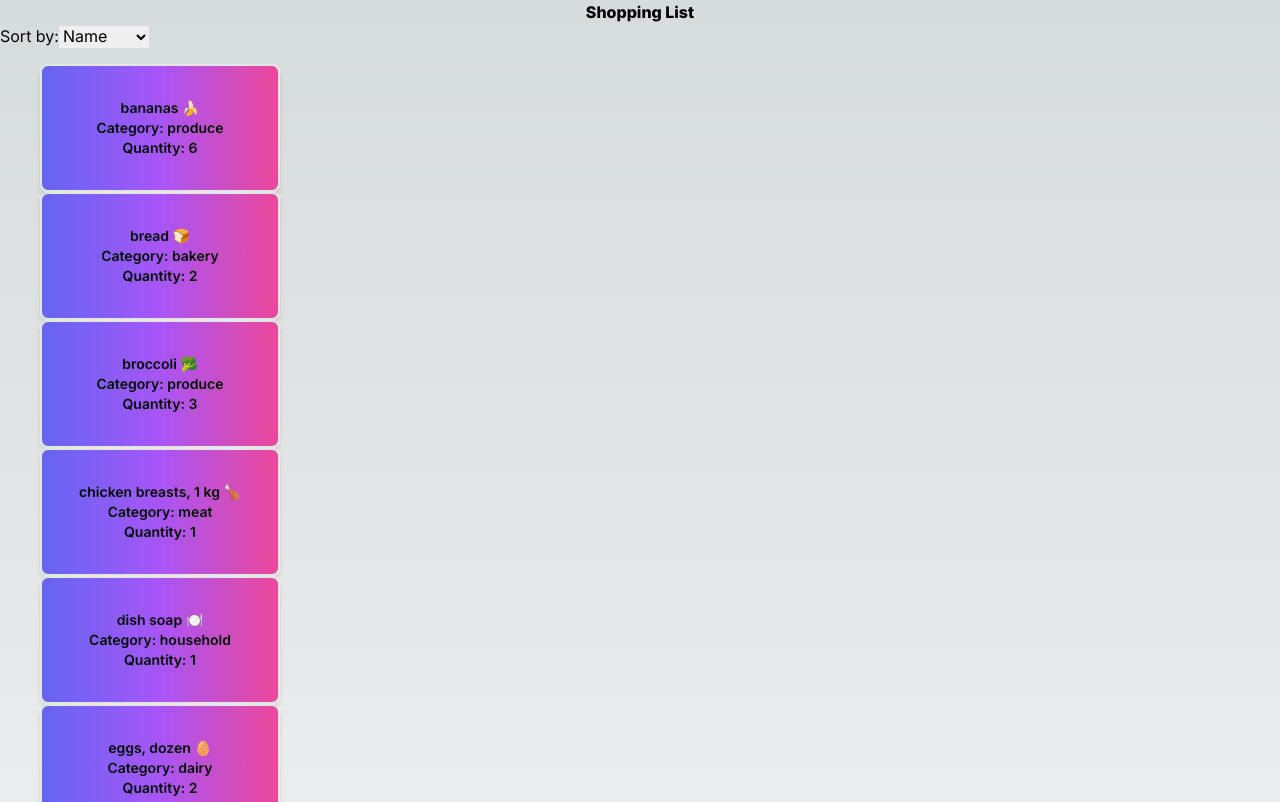
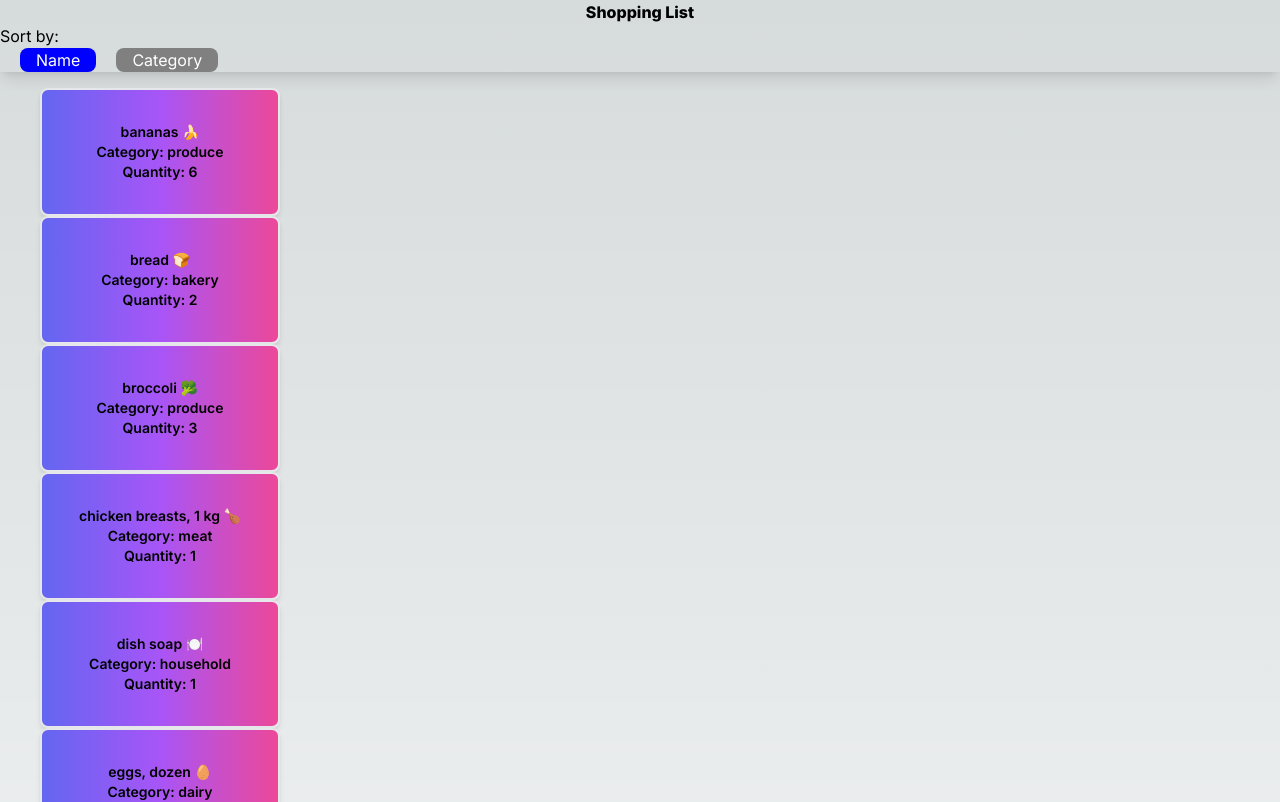
Before and after one commit to Glenn-webdev/cprg306-assignments, a Next.js app: page /week-5 in a window 1280 px wide. Shown: the top 802 px of the page. Built offline with nearby package versions, Linux system fonts and the light colour scheme.

Commit message:
week-6 draft

```diff
--- a/app/page.js
+++ b/app/page.js
@@ -12,6 +12,7 @@ export default function Home() {
                 <Link href = "/week-3" class="text-blue-600 visited:text-purple-600 ..."><h2 class="underline underline-offset-2 ...">WEEK 3</h2></Link>
                 <Link href = "/week-4" class="text-blue-600 visited:text-purple-600 ..."><h2 class="underline underline-offset-2 ...">WEEK 4</h2></Link>
                 <Link href = "/week-5" class="text-blue-600 visited:text-purple-600 ..."><h2 class="underline underline-offset-2 ...">WEEK 5</h2></Link>
+                <Link href = "/week-6" class="text-blue-600 visited:text-purple-600 ..."><h2 class="underline underline-offset-2 ...">WEEK 6</h2></Link>
             </div>
 
     </main>
--- a/app/week-5/item-list.js
+++ b/app/week-5/item-list.js
@@ -11,6 +11,7 @@ const ItemList = () => {
 
 
     setTimeout(() => {
+
 
       const sortedItems = [...itemsData].sort((a, b) => {
         if (sortBy === 'name') {
@@ -32,11 +33,26 @@ const ItemList = () => {
          <label id="sort">Sort by:</label>
 
 
-        <select id="sort" value={sortBy}
-          onChange={(e) => setSortBy(e.target.value)}>
-          <option value="name">Name</option>
-          <option value="category">Category</option>
-        </select>
+         <div className='space-x-5 px-5 shadow-lg'>
+         <button className="rounded-lg px-4 border-neutral-600"
+            data-value="name"
+            onClick={(e) => setSortBy(e.target.getAttribute('data-value'))}
+            style={{ backgroundColor: sortBy === 'name' ? 'blue' : 'grey', color: 'white' }}
+          >
+            Name
+          </button>
+
+          <button className="rounded-lg px-4"
+            data-value="category"
+            onClick={(e) => setSortBy(e.target.getAttribute('data-value'))}
+            style={{ backgroundColor: sortBy === 'category' ? 'blue' : 'grey', color: 'white' }}
+          >
+            Category
+          </button>
+    </div>
+
+
+
       </div>
 
 
```
Also changed, not shown: app/week-6/item.js (added), app/week-6/page.js (added).
